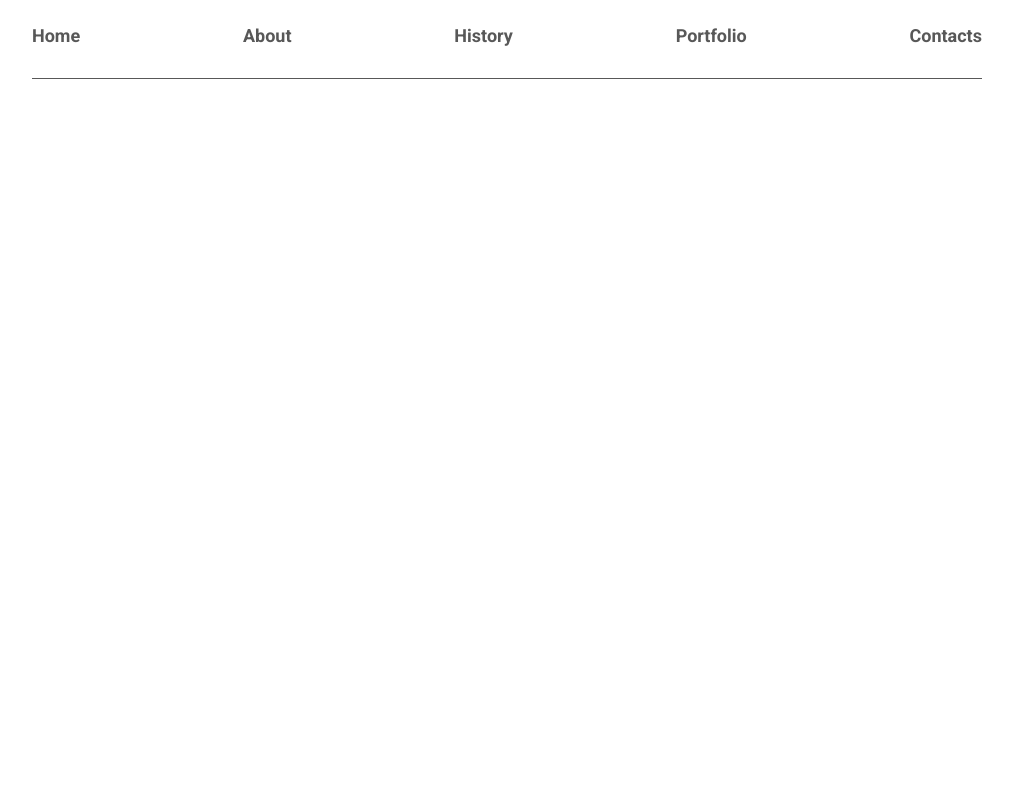
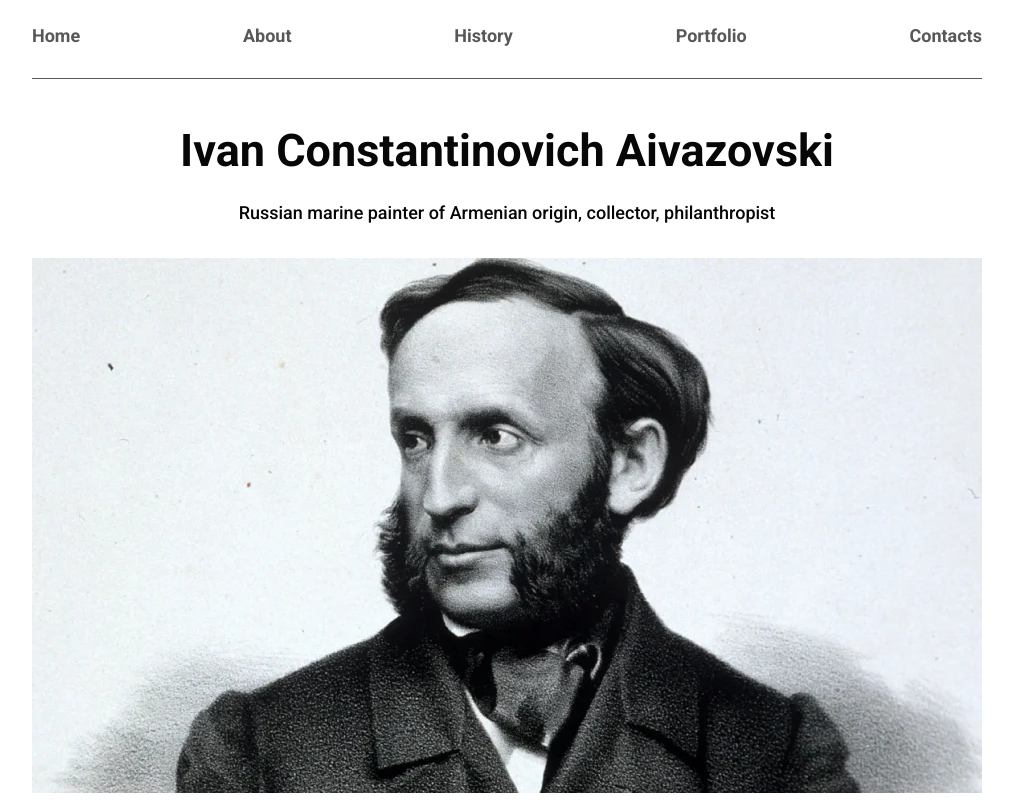
Before and after one commit to Yaroslav-Lazovski/aivazovski_page, a plain HTML site: page index.html in a window 1280 px wide. Shown: the whole page, without its empty margins (133-1146 px from the left). Drawn offline with Linux system fonts and the light colour scheme.

Commit message:
home section

```diff
--- a/index.css
+++ b/index.css
@@ -1,3 +1,4 @@
 @import url("styles/basic.css");
 @import url("styles/variables.css");
 @import url("styles/header.css");
+@import url("styles/home.css");
--- a/index.html
+++ b/index.html
@@ -64,7 +64,24 @@
             </div>
         </header>
 
-        <main></main>
+        <main aria-label="main">
+            <section class="home" aria-label="home section">
+                <div class="container">
+                    <h1 class="home-title" aria-label="title">
+                        Ivan Constantinovich Aivazovski
+                    </h1>
+                    <p class="home-description" aria-label="description">
+                        Russian marine painter of Armenian origin, collector,
+                        philanthropist
+                    </p>
+                    <img
+                        class="home-img"
+                        src="assets/webp/portrait.webp"
+                        alt="photo of Aivazovski"
+                    />
+                </div>
+            </section>
+        </main>
 
         <footer></footer>
     </body>
--- a/styles/basic.css
+++ b/styles/basic.css
@@ -19,6 +19,11 @@ ul {
     padding: 0;
 }
 
+h1,
+p {
+    margin: 0;
+}
+
 .container {
     margin: 0 auto;
     max-width: 970px;
--- /dev/null
+++ b/styles/home.css
@@ -0,0 +1,39 @@
+.home {
+    text-align: center;
+}
+
+.home-title {
+    margin: 45px 0 25px 0;
+    font-size: 45px;
+    font-weight: 700;
+    color: var(--color-main-black);
+}
+
+.home-description {
+    margin: 0 0 35px 0;
+    font-size: 18px;
+    font-weight: 500;
+    color: var(--color-main-black);
+}
+
+.home-img {
+    width: 100%;
+    height: 535px;
+    object-fit: cover;
+}
+
+@media (max-width: 480px) {
+    .home {
+        text-align: left;
+        color: #000;
+    }
+
+    .home-title {
+        max-width: 250px;
+        font-size: 32px;
+    }
+
+    .home-description {
+        font-size: 14px;
+    }
+}
```
Also changed, not shown: assets/webp/portrait.webp (added).
